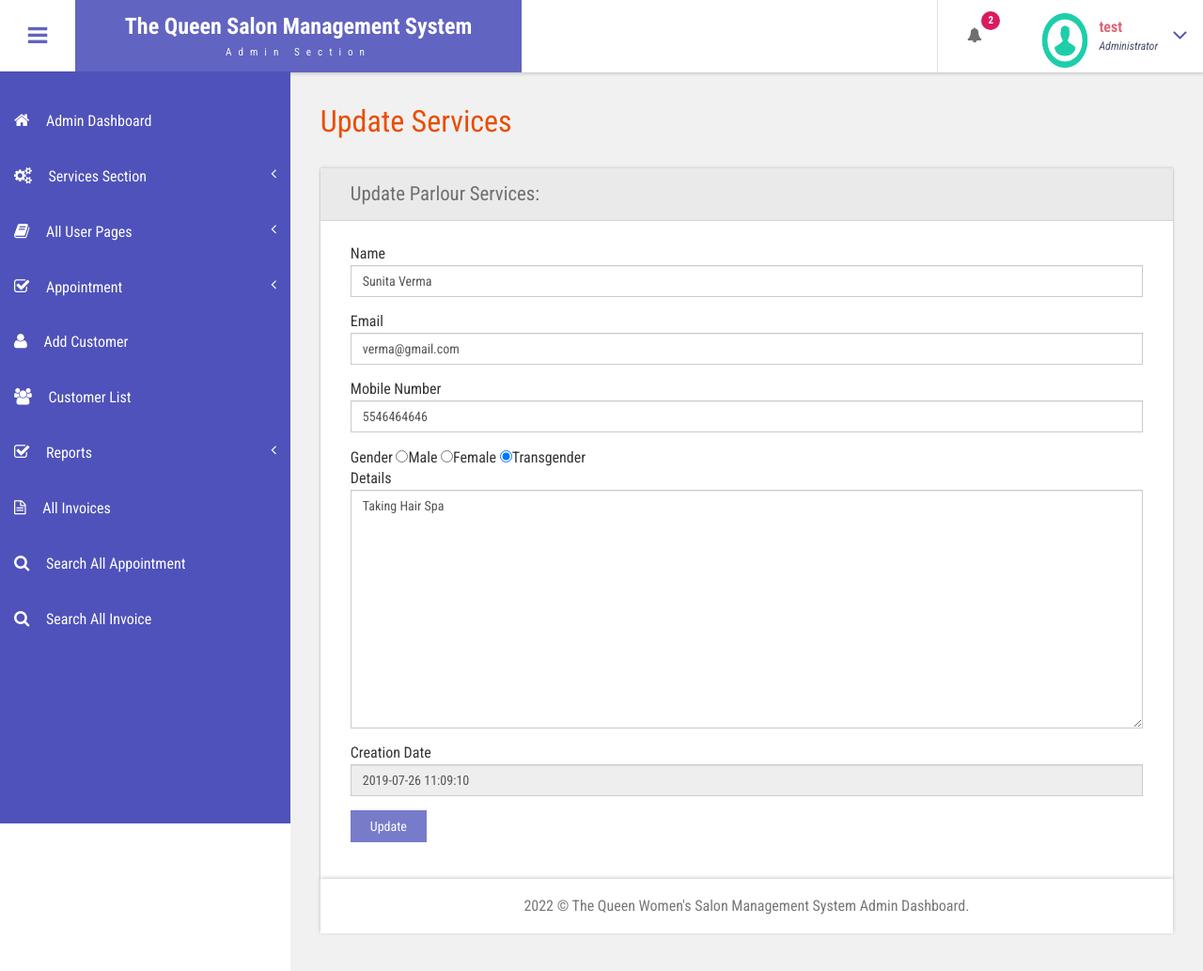
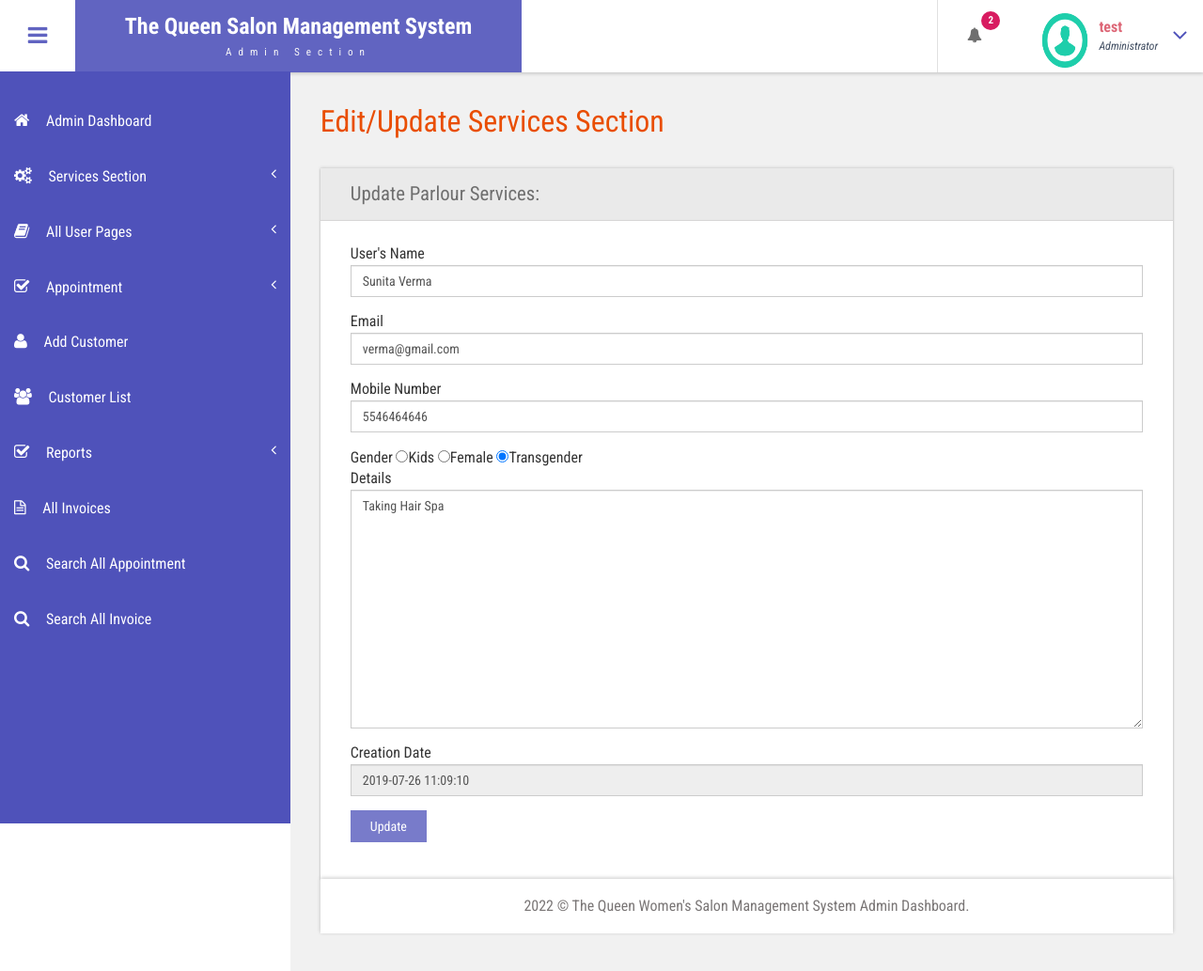
Before and after one commit to Aanchi-glitch2744/Salon-Management-System-Php, a PHP site: page /admin/edit-customer-detailed.php?editid=1 in a window 1280 px wide. Shown: the whole page at 94% size. Run offline with PHP 8.4, Linux system fonts and the light colour scheme; a user stored in the database is signed in; data comes from the database, SQL or seed files in the repository; data that the repository does not hold is empty.

Commit message:
Added Update/Edit function and pages

```diff
--- a/bpms/admin/edit-appointment.php
+++ b/bpms/admin/edit-appointment.php
@@ -12,7 +12,7 @@ if (strlen($_SESSION['bpmsaid']==0)) {
 <!DOCTYPE HTML>
 <html>
 <head>
-<title>BPMS || Update Appointment</title>
+<title>Edit/Update Bookings: Salon Management System</title>
 
 <script type="application/x-javascript"> addEventListener("load", function() { setTimeout(hideURLbar, 0); }, false); function hideURLbar(){ window.scrollTo(0,1); } </script>
 <!-- Bootstrap Core CSS -->
@@ -54,7 +54,7 @@ if (strlen($_SESSION['bpmsaid']==0)) {
 		<div id="page-wrapper">
 			<div class="main-page">
 				<div class="tables">
-					<h3 class="title1">All Appointment</h3>
+					<h3 class="title1">All Bookings</h3>
 
 
 
@@ -62,7 +62,7 @@ if (strlen($_SESSION['bpmsaid']==0)) {
 						<p style="font-size:16px; color:red" align="center"> <?php if($msg){
     echo $msg;
   }  ?> </p>
-						<h4>All Appointment:</h4>
+						<h4>All Appointments:</h4>
 						<?php
 $cid=$_GET['editid'];
 $ret=mysqli_query($con,"select * from tblappointment where ID='$cid'");
--- a/bpms/admin/edit-customer-detailed.php
+++ b/bpms/admin/edit-customer-detailed.php
@@ -31,7 +31,7 @@ $details=$_POST['details'];
 <!DOCTYPE HTML>
 <html>
 <head>
-<title>BPMS | Update Services</title>
+<title>Edit/Update Services Page : Salon Management System</title>
 
 <script type="application/x-javascript"> addEventListener("load", function() { setTimeout(hideURLbar, 0); }, false); function hideURLbar(){ window.scrollTo(0,1); } </script>
 <!-- Bootstrap Core CSS -->
@@ -73,7 +73,7 @@ $details=$_POST['details'];
 		<div id="page-wrapper">
 			<div class="main-page">
 				<div class="forms">
-					<h3 class="title1">Update Services</h3>
+					<h3 class="title1">Edit/Update Services Section</h3>
 					<div class="form-grids row widget-shadow" data-example-id="basic-forms">
 						<div class="form-title">
 							<h4>Update Parlour Services:</h4>
@@ -92,23 +92,23 @@ while ($row=mysqli_fetch_array($ret)) {
 ?>
 
 
-							 <div class="form-group"> <label for="exampleInputEmail1">Name</label> <input type="text" class="form-control" id="name" name="name"  value="<?php  echo $row['Name'];?>" required="true"> </div> <div class="form-group"> <label for="exampleInputPassword1">Email</label> <input type="text" id="email" name="email" class="form-control"  value="<?php  echo $row['Email'];?>" required="true"> </div>
+							 <div class="form-group"> <label for="exampleInputEmail1">User's Name</label> <input type="text" class="form-control" id="name" name="name"  value="<?php  echo $row['Name'];?>" required="true"> </div> <div class="form-group"> <label for="exampleInputPassword1">Email</label> <input type="text" id="email" name="email" class="form-control"  value="<?php  echo $row['Email'];?>" required="true"> </div>
 							 <div class="form-group"> <label for="exampleInputPassword1">Mobile Number</label> <input type="text" id="mobilenum" name="mobilenum" class="form-control"  value="<?php  echo $row['MobileNumber'];?>" required="true"> </div>
 							 <div class="form-group"> <label for="exampleInputPassword1">Gender</label> <?php if($row['Gender']=="Male")
-{?><input type="radio" id="gender" name="gender" value="Male" checked="true">Male
+{?><input type="radio" id="gender" name="gender" value="Male" checked="true">Kids
 
                      <input type="radio" name="gender" value="Female">Female
                      <input type="radio" name="gender" value="Transgender">Transgender
                    <?php } ?>
 <?php if($row['Gender']=="Female")
-{?><input type="radio" id="gender" name="gender" value="Male" >Male
+{?><input type="radio" id="gender" name="gender" value="Male" >Kids
 
                      <input type="radio" name="gender" value="Female" checked="true">Female
                      <input type="radio" name="gender" value="Transgender">Transgender
                    <?php }
 
                     else {?>
- <input type="radio" id="gender" name="gender" value="Male" >Male
+ <input type="radio" id="gender" name="gender" value="Male" >Kids
   <input type="radio" name="gender" value="Female" >Female
   <input type="radio" name="gender" value="Transgender" checked="true">Transgender
                    <?php }?>
--- a/bpms/admin/sales-reports-detail.php
+++ b/bpms/admin/sales-reports-detail.php
@@ -12,7 +12,7 @@ if (strlen($_SESSION['bpmsaid']==0)) {
 <!DOCTYPE HTML>
 <html>
 <head>
-<title>BPMS || Sales Reports</title>
+<title>Sales Reports Section: Salon Management System</title>
 
 <script type="application/x-javascript"> addEventListener("load", function() { setTimeout(hideURLbar, 0); }, false); function hideURLbar(){ window.scrollTo(0,1); } </script>
 <!-- Bootstrap Core CSS -->
@@ -54,7 +54,7 @@ if (strlen($_SESSION['bpmsaid']==0)) {
 		<div id="page-wrapper">
 			<div class="main-page">
 				<div class="tables">
-					<h3 class="title1">Sales Reports</h3>
+					<h3 class="title1">All Sales Reports Data</h3>
 
 
 
```
Also changed, not shown: bpms/admin/all-appointment.php (+4 -4 lines).
